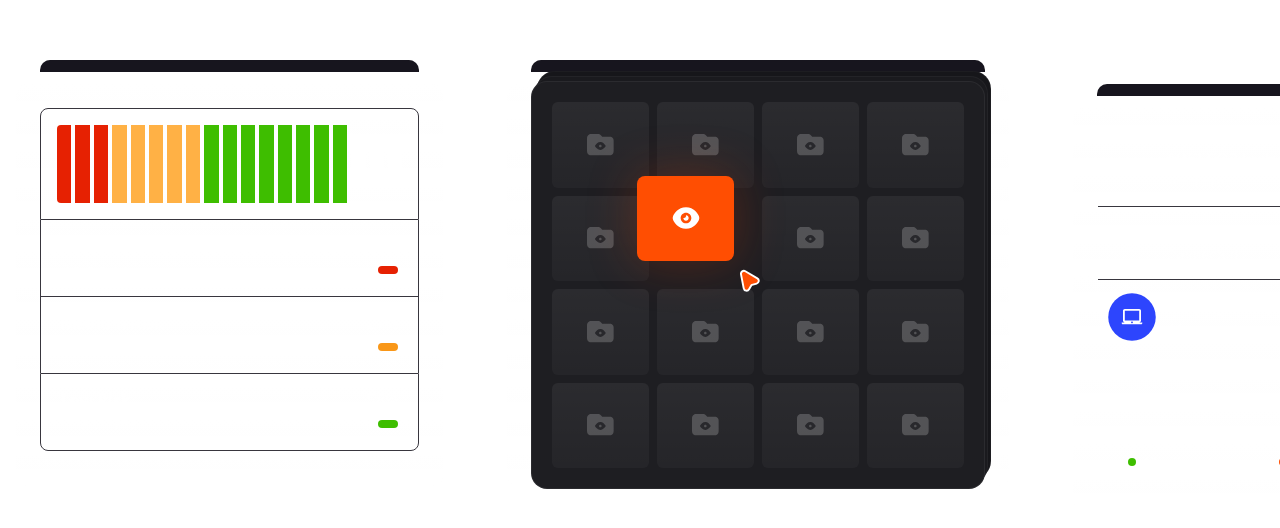
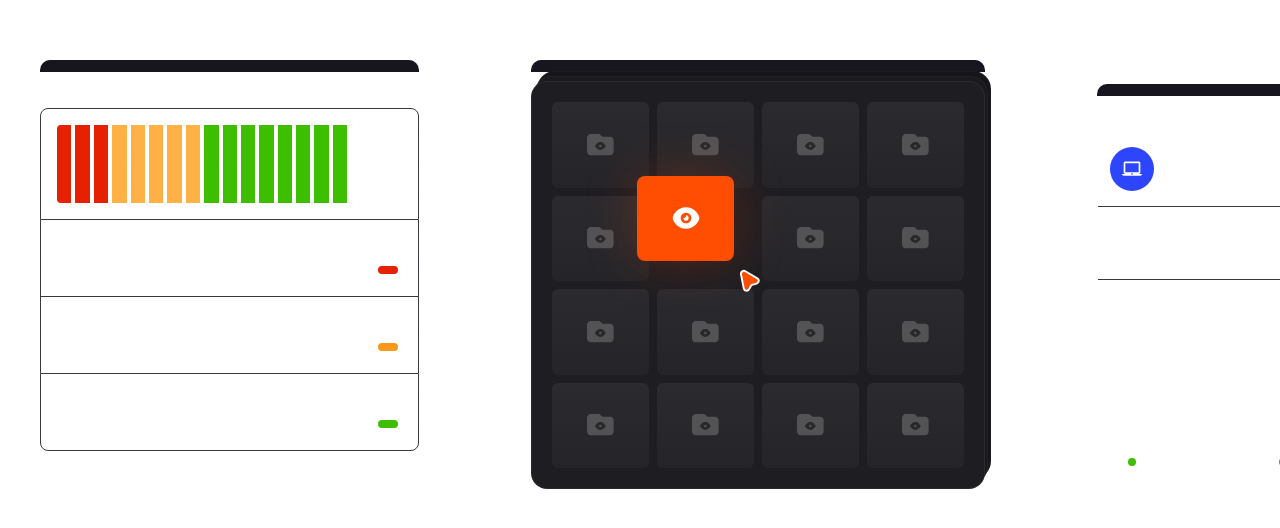
Before and after one commit to viblo29/compliance-management, a Next.js app in the folder my-app/: page / in a window 1280 px wide. Shown: the part 956-1484 px from the top of the page. Built offline with nearby package versions, Linux system fonts and the light colour scheme.

Commit message:
fix/6th-component
removed animations

```diff
--- a/my-app/components/molecules/Inventory/Inventory.tsx
+++ b/my-app/components/molecules/Inventory/Inventory.tsx
@@ -1,5 +1,5 @@
 "use client"
-import { useState, useEffect } from "react";
+import React from "react";
 
 // Monitor icon (laptop) - 20x20
 function MonitorIcon() {
@@ -33,15 +33,6 @@ const ITEMS = [
 ];
 
 export default function Inventory() {
-  const [activeIdx, setActiveIdx] = useState(0);
-
-  useEffect(() => {
-    const interval = setInterval(() => {
-      setActiveIdx((prev) => (prev + 1) % ITEMS.length);
-    }, 2500);
-    return () => clearInterval(interval);
-  }, []);
-
   return (
     <div
       style={{
@@ -54,11 +45,6 @@ export default function Inventory() {
     >
       <style>{`
         @import url('https://fonts.googleapis.com/css2?family=Inter:wght@400;500;600&display=swap');
-
-        @keyframes pillPulse {
-          0%, 100% { transform: scaleX(1); opacity: 1; }
-          50% { transform: scaleX(1.3); opacity: 0.7; }
-        }
       `}</style>
 
       {/* 1. TOP SECTION: Bordered container for only the 3 items */}
@@ -74,7 +60,8 @@ export default function Inventory() {
         }}
       >
         {ITEMS.map((item, i) => {
-          const isActive = i === activeIdx;
+          // Only the first component (index 0) gets the blue background and full opacity
+          const isActive = i === 0;
           return (
             <div
               key={i}
@@ -88,7 +75,6 @@ export default function Inventory() {
                 borderBottom: i === ITEMS.length - 1 ? "none" : "1px solid #38363E",
                 boxSizing: "border-box",
                 background: isActive ? "rgba(255,255,255,0.03)" : "transparent",
-                transition: "background 0.5s ease",
               }}
             >
               {/* Icon circle */}
@@ -102,8 +88,6 @@ export default function Inventory() {
                   borderRadius: 999,
                   background: isActive ? "#2D45FD" : "rgba(255,255,255,0.06)",
                   flexShrink: 0,
-                  transition: "all 0.5s cubic-bezier(0.4, 0, 0.2, 1)",
-                  transform: isActive ? "scale(1.08)" : "scale(1)",
                 }}
               >
                 {item.icon === "layers" ? <LayersIcon /> : <MonitorIcon />}
@@ -115,14 +99,25 @@ export default function Inventory() {
                   flex: 1,
                   display: "flex",
                   flexDirection: "column",
-                  transition: "transform 0.5s cubic-bezier(0.4, 0, 0.2, 1)",
-                  transform: isActive ? "translateX(4px)" : "translateX(0)",
                 }}
               >
-                <span style={{ color: "#FFF", fontSize: 16, fontWeight: 500, opacity: isActive ? 1 : 0.8 }}>
+                <span
+                  style={{
+                    color: "#FFF",
+                    fontSize: 16,
+                    fontWeight: 500,
+                    opacity: isActive ? 1 : 0.8
+                  }}
+                >
                   {item.title}
                 </span>
-                <span style={{ color: "rgba(255,255,255,0.60)", fontSize: 14, fontWeight: 400 }}>
+                <span
+                  style={{
+                    color: "rgba(255,255,255,0.60)",
+                    fontSize: 14,
+                    fontWeight: 400
+                  }}
+                >
                   {item.status}
                 </span>
               </div>
@@ -135,7 +130,6 @@ export default function Inventory() {
                   borderRadius: 99,
                   background: item.color,
                   flexShrink: 0,
-                  animation: isActive ? "pillPulse 1.5s ease-in-out infinite" : "none",
                 }}
               />
             </div>
@@ -143,10 +137,10 @@ export default function Inventory() {
         })}
       </div>
 
-      {/* 2. MIDDLE SECTION: Exact 84px Gap (Outside border) */}
+      {/* 2. MIDDLE SECTION: Exact 84px Gap */}
       <div style={{ height: 84 }} />
 
-      {/* 3. BOTTOM SECTION: Buttons (Outside border) */}
+      {/* 3. BOTTOM SECTION: Buttons */}
       <div
           style={{
               display: "flex",
```
